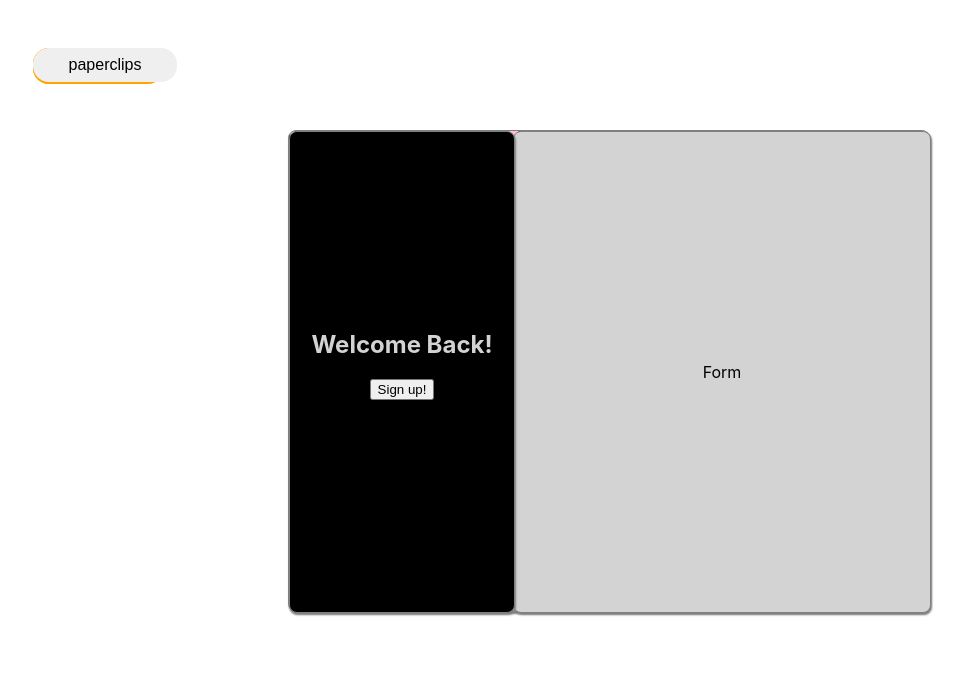
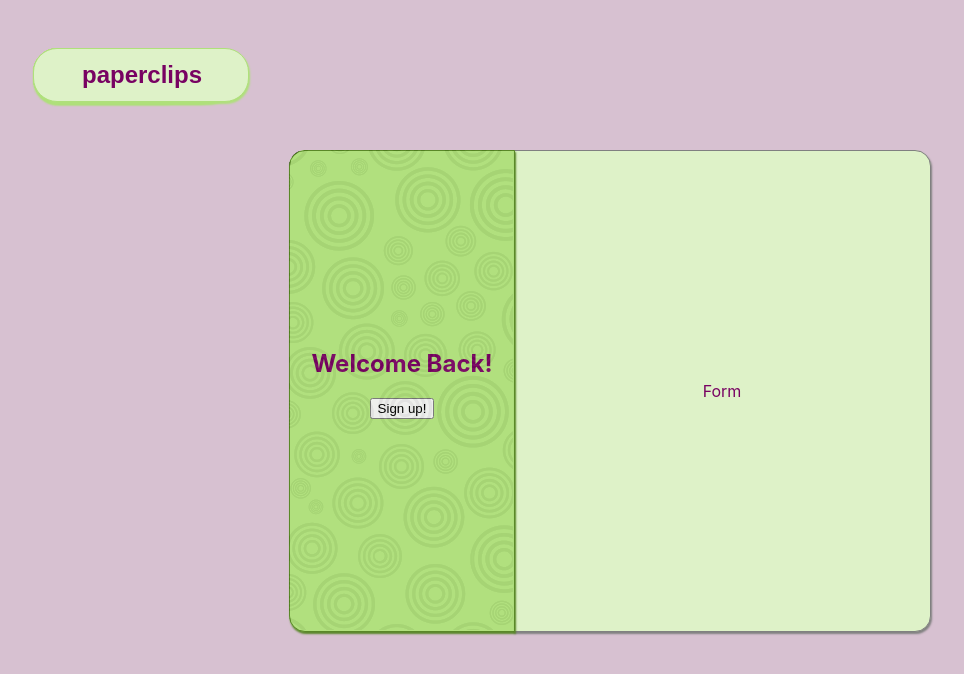
Before and after one commit to cooljasonmelton/paperclips-fe, a React (Create React App) app: page / in a window 1280 px wide. Shown: the top 674 px of the page, without its empty margins (31-995 px from the left). Built offline with nearby package versions, Linux system fonts and the light colour scheme.

Commit message:
working on colors for login and menu

```diff
--- a/src/App.css
+++ b/src/App.css
@@ -7,6 +7,7 @@
     justify-content: flex-start;
     align-items: center;
 
+    background-color: #D7C1D1;
 }
 
 .menu-layout{
--- a/src/login/LoginContainer.css
+++ b/src/login/LoginContainer.css
@@ -7,12 +7,12 @@
 
     margin-top: 3em;
 
-    border-radius: 0.5em;
-    border: 1px solid gray;
-    box-shadow: 1px 2px 2px gray;
+    border-radius: 1em;
+    box-shadow: 1px 2px 2px #DEF2C8;
 
-    background-color: pink;
-    background-image: url('../images/patterns/bwcircleclear.png')
+    background-color: #DEF2C8;
+    background-image: url('../images/patterns/bwcircleclear.png');
+    color: #780262;
 }
 
 .banner-side{
@@ -24,12 +24,14 @@
     width: 35%;
     height: 100%;
 
-    border-radius: 0.5em;
-    border: 1px solid gray;
-    box-shadow: 1px 2px 2px gray;
+    border-radius: 1em 0 0 1em;
+    border: 1px solid #538320;
+    box-shadow: 1px 2px 2px #538320;
 
-    background-color: black;
-    color: lightgray;
+    background-color: #AFE07B;
+    opacity: 0.7;
+
+    opacity: 0.95;
 
     transition: 1.5s;
 }
@@ -42,21 +44,23 @@
     width: 65%;
     height: 100%;
 
-    border-radius: 0.5em;
+    border-radius: 0 1em 1em 0;
     border: 1px solid gray;
     box-shadow: 1px 2px 2px gray;
 
-    background-color: lightgray;
+    background-color: #DEF2C8;
 
     transition: 1.5s;
 }
 
 .switch-c-form{
     left: 0%;
+    border-radius: 1em 0 0 1em;
 }
 
 .switch-c-banner{
     left: 65%;
+    border-radius: 0 1em 1em 0;
 }
 
 
@@ -69,7 +73,6 @@
 /* BANNER SIDE */
 .BannerSide{
     position: relative;
-    color: lightgray;
     height: 100%;
     width: 100%;
 }
@@ -80,11 +83,9 @@
     width: 100%;
 
     text-align: center;
-    color: lightgray;
     opacity: 0;
     visibility: hidden;
     transition: 1s;
-
 }
 
 .banner-login{
@@ -93,7 +94,6 @@
     width: 100%;
 
     text-align: center;
-    color: lightgray;
     transition: 1s;
 }
 
@@ -102,11 +102,11 @@
     opacity: 1;
     visibility: visible;
 }
+
 .switch-banner-login{
-    top: -100%;
+    top: -137%;
     opacity: 0;
     visibility: hidden;
-
 }
 
 
--- a/src/menu/Menu.css
+++ b/src/menu/Menu.css
@@ -1,7 +1,9 @@
 .Menu{
     position: relative;
     z-index: 10;
+
     width: 100%;
+
     display: flex;
     flex-direction: column;
 }
@@ -18,18 +20,25 @@
 
     width: 9em;
 
-    border: none;
+    border: 1px solid #AFE07B;
     border-radius: 1em;
+    box-shadow: 1px 2px 2px #AFE07B;
+    background-color: #DEF2C8;
 
-    background-color: none;
-
-    font-size: 1em;
+    color: #780262;
+    font-weight: bold;
+    font-size: 1.5em;
 }
 
 .nav-button:focus {
-    background-color: #ffff00;
-    border-radius: 1em;
     outline: 0;
+}
+
+.nav-button:hover {
+    background-color: #780262;
+    box-shadow: 1px 2px 2px #780262;
+    border: 1px solid #280121;
+    color: #DEF2C8;
 }
 
 .nav-item{
@@ -40,18 +49,23 @@
 
     padding: 0.5em 2em;
 
-    background-color: orange;
+    border: 1px solid #AFE07B;
     border-radius: 1em;
+    box-shadow: 1px 2px 2px #AFE07B;
+    background-color: #DEF2C8;
 
-    font-size: 1em;
+    color: #780262;
+    font-size: 1.5em;
     text-align: center;
 
-    transition: 0.5s;
+    transition: top 0.5s;
 }
 
 .nav-item:hover{
-    opacity: 0.7;
-}
+    background-color: #780262;
+    box-shadow: 1px 2px 2px #780262;
+    border: 1px solid #280121;
+    color: #DEF2C8;}
 
 .open-1{
     top: 2.5em;
@@ -59,7 +73,6 @@
 .open-2{
     top: 5em;
 }
-
 .open-3{
     top: 7.5em;
 }
```
